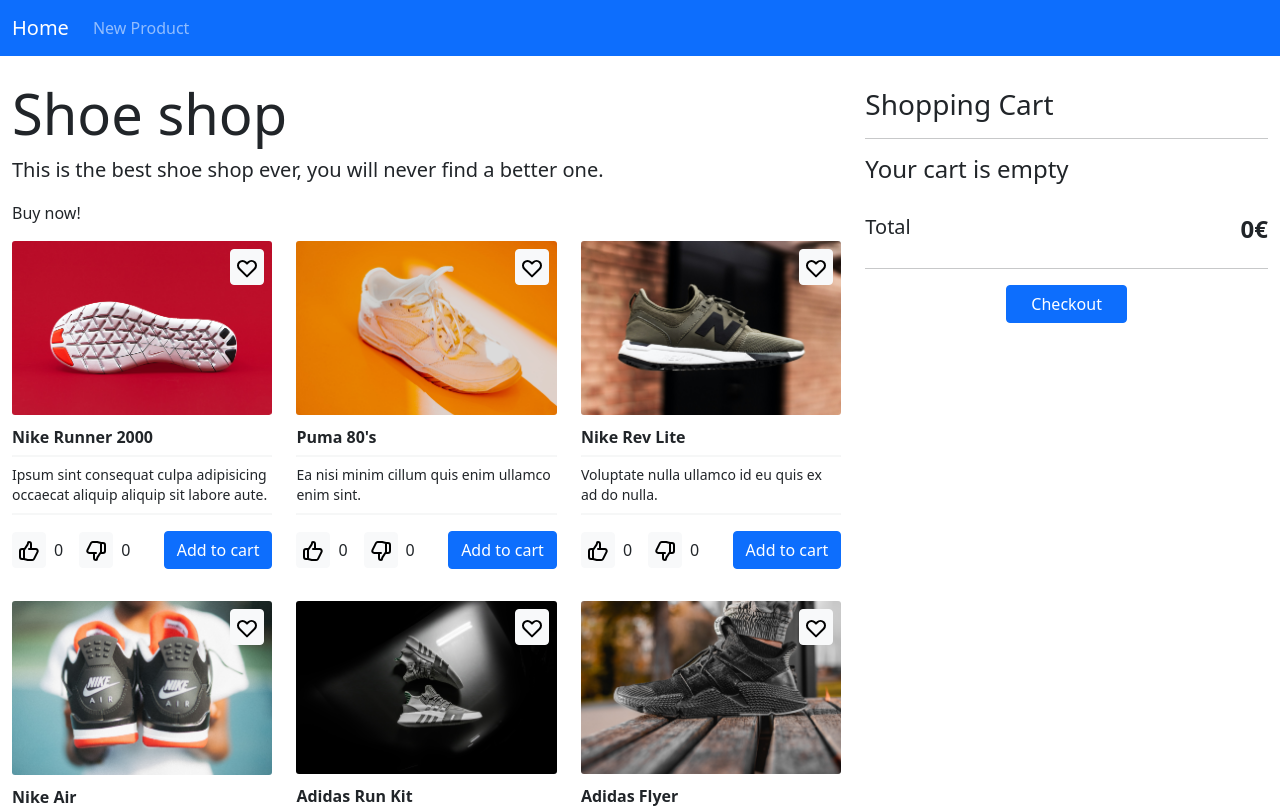
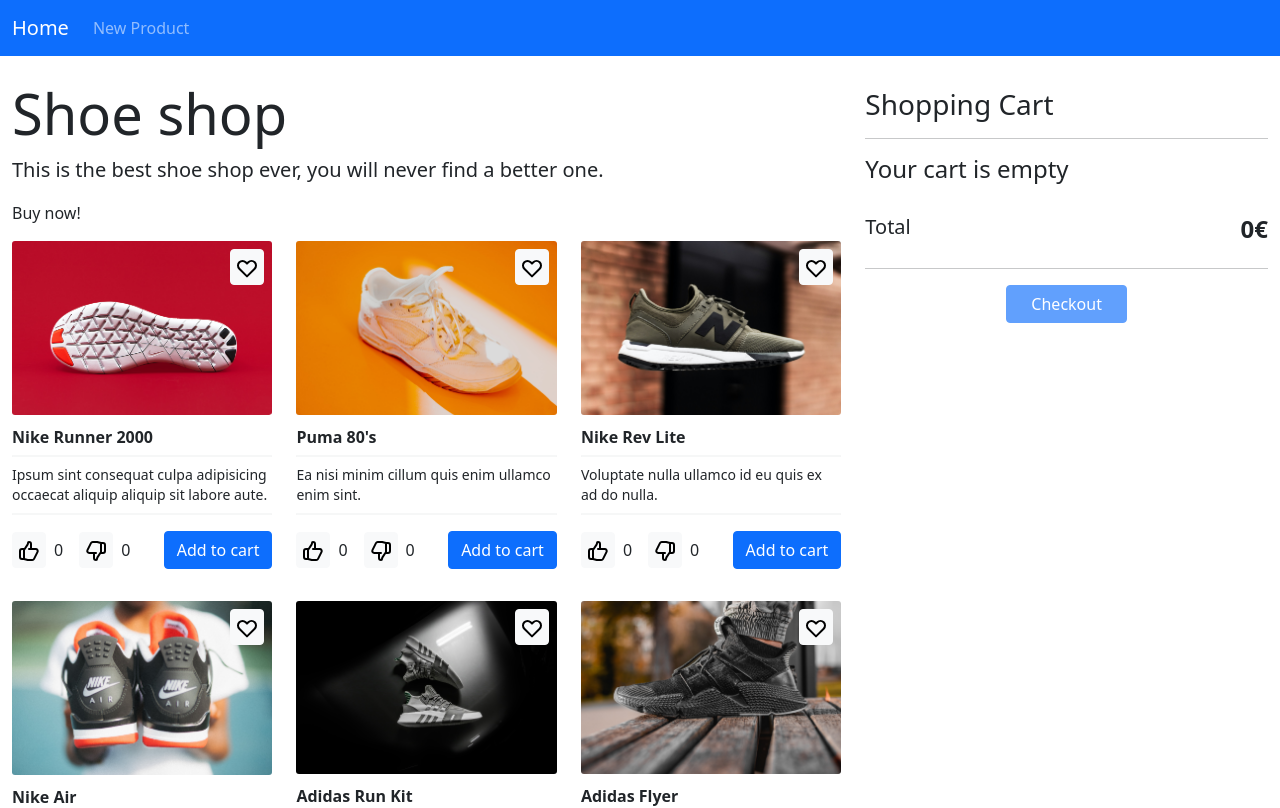
Before and after one commit to assembler-institute/react-shopping-cart-context, a React (Create React App) app: page / in a window 1280 px wide. Shown: the top 808 px of the page. Built offline with nearby package versions, Linux system fonts and the light colour scheme.

Commit message:
Fix: checkout button controlled

```diff
--- a/src/components/ButtonLink/ButtonLink.js
+++ b/src/components/ButtonLink/ButtonLink.js
@@ -1,15 +1,17 @@
 import React from "react";
 import cn from "clsx";
-import { Link } from "react-router-dom";
+import { useHistory } from "react-router-dom";
+// import { Link } from "react-router-dom";
 
 function ButtonLink({
-  page,
+  page = "",
   disabled = false,
   block = false,
   small = false,
   children,
   ...props
 }) {
+  const history = useHistory();
   const classes = cn({
     "btn px-4": true,
     "btn-primary": true,
@@ -18,18 +20,19 @@ function ButtonLink({
   });
 
   return (
-    // <button
-    //   className={classes}
-    //   type={submitButton ? "submit" : "button"}
-    //   disabled={disabled}
-    //   {...props}
-    // >
+    <button
+      className={classes}
+      type="button"
+      disabled={disabled}
+      onClick={() => history.push(page)}
+      {...props}
+    >
+      {children}
+    </button>
+
+    // <Link className={classes} disabled={disabled} to={page} {...props}>
     //   {children}
-    // </button>
-
-    <Link className={classes} disabled={disabled} to={page} {...props}>
-      {children}
-    </Link>
+    // </Link>
   );
 }
 
--- a/src/components/Cart/Cart.js
+++ b/src/components/Cart/Cart.js
@@ -51,7 +51,9 @@ function Cart({ cartItems, handleRemove, handleChange, checkout, ...props }) {
             </div>
             {checkout && (
               <div className="col col-12 d-flex justify-content-center">
-                <ButtonLink page={DETAIL}>Checkout</ButtonLink>
+                <ButtonLink disabled={!cartItems.length} page={DETAIL}>
+                  Checkout
+                </ButtonLink>
               </div>
             )}
           </div>
```
